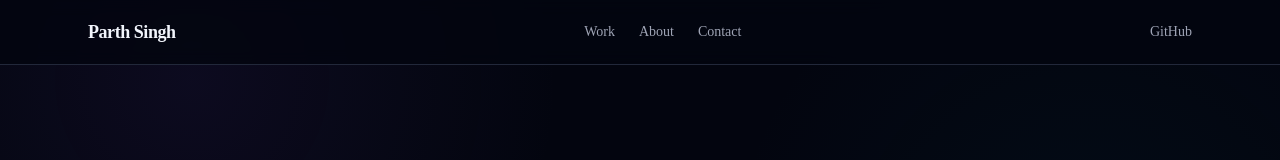
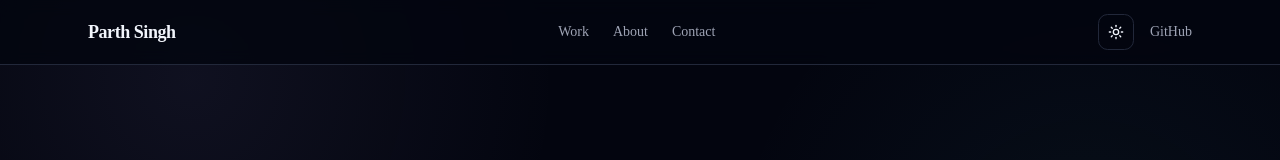
Before and after one commit to parthsingh23/portfolio, a Next.js app: page / in a window 1280 px wide. Shown: the top 160 px of the page. Built offline with nearby package versions, Linux system fonts and the light colour scheme.

Commit message:
feat: add light and dark theme toggle

```diff
--- a/app/globals.css
+++ b/app/globals.css
@@ -49,6 +49,52 @@
 }
 
 :root {
+  --background: oklch(0.98 0.008 270);
+  --foreground: oklch(0.2 0.025 270);
+
+  --card: oklch(1 0 0);
+  --card-foreground: oklch(0.2 0.025 270);
+
+  --popover: oklch(1 0 0);
+  --popover-foreground: oklch(0.2 0.025 270);
+
+  --primary: oklch(0.55 0.2 290);
+  --primary-foreground: oklch(0.99 0.005 270);
+
+  --secondary: oklch(0.94 0.025 270);
+  --secondary-foreground: oklch(0.25 0.025 270);
+
+  --muted: oklch(0.94 0.02 270);
+  --muted-foreground: oklch(0.48 0.025 270);
+
+  --accent: oklch(0.94 0.035 230);
+  --accent-foreground: oklch(0.25 0.03 270);
+
+  --destructive: oklch(0.58 0.2 25);
+
+  --border: oklch(0.88 0.02 270);
+  --input: oklch(0.88 0.02 270);
+  --ring: oklch(0.55 0.2 290);
+
+  --chart-1: oklch(0.55 0.2 290);
+  --chart-2: oklch(0.58 0.15 220);
+  --chart-3: oklch(0.55 0.16 170);
+  --chart-4: oklch(0.6 0.16 330);
+  --chart-5: oklch(0.6 0.15 80);
+
+  --radius: 0.75rem;
+
+  --sidebar: oklch(0.97 0.01 270);
+  --sidebar-foreground: oklch(0.2 0.025 270);
+  --sidebar-primary: oklch(0.55 0.2 290);
+  --sidebar-primary-foreground: oklch(0.99 0.005 270);
+  --sidebar-accent: oklch(0.94 0.025 270);
+  --sidebar-accent-foreground: oklch(0.25 0.025 270);
+  --sidebar-border: oklch(0.88 0.02 270);
+  --sidebar-ring: oklch(0.55 0.2 290);
+}
+
+.dark {
   --background: oklch(0.12 0.025 270);
   --foreground: oklch(0.97 0.01 270);
 
@@ -108,12 +154,12 @@
     background-image:
       radial-gradient(
         circle at 15% 10%,
-        oklch(0.35 0.12 290 / 0.16),
+        oklch(0.7 0.12 290 / 0.08),
         transparent 28%
       ),
       radial-gradient(
         circle at 85% 35%,
-        oklch(0.35 0.1 220 / 0.1),
+        oklch(0.7 0.1 220 / 0.06),
         transparent 30%
       );
     background-attachment: fixed;
--- a/app/layout.tsx
+++ b/app/layout.tsx
@@ -1,6 +1,8 @@
 import type { Metadata } from "next";
 import { Geist, Geist_Mono } from "next/font/google";
 import "./globals.css";
+
+import { ThemeProvider } from "@/components/theme-provider";
 
 const geistSans = Geist({
   variable: "--font-geist-sans",
@@ -28,9 +30,19 @@ export default function RootLayout({ children }: LayoutProps<"/">) {
   return (
     <html
       lang="en"
+      suppressHydrationWarning
       className={`${geistSans.variable} ${geistMono.variable} h-full antialiased`}
     >
-      <body className="min-h-full flex flex-col">{children}</body>
+      <body className="min-h-full flex flex-col">
+        <ThemeProvider
+          attribute="class"
+          defaultTheme="dark"
+          enableSystem={false}
+          disableTransitionOnChange
+        >
+          {children}
+        </ThemeProvider>
+      </body>
     </html>
   );
 }
--- a/components/layout/navbar.tsx
+++ b/components/layout/navbar.tsx
@@ -3,6 +3,7 @@
 import Link from "next/link";
 import { Menu } from "lucide-react";
 import { Sheet, SheetContent, SheetTrigger } from "@/components/ui/sheet";
+import { ThemeToggle } from "@/components/layout/theme-toggle";
 
 const navigation = [
   { label: "Work", href: "#work" },
@@ -34,7 +35,10 @@ export function Navbar() {
           ))}
         </nav>
 
-        {/* Desktop GitHub */}
+        {/* Desktop actions */}
+        <div className="hidden items-center gap-4 md:flex">
+          <ThemeToggle />
+
           <Link
             href="https://github.com/parthsingh23"
             target="_blank"
@@ -43,9 +47,12 @@ export function Navbar() {
           >
             GitHub
           </Link>
+        </div>
 
-        {/* Mobile navigation */}
-        <div className="md:hidden">
+        {/* Mobile actions */}
+        <div className="flex items-center gap-2 md:hidden">
+          <ThemeToggle />
+
           <Sheet>
             <SheetTrigger
               aria-label="Open navigation menu"
--- /dev/null
+++ b/components/layout/theme-toggle.tsx
@@ -0,0 +1,38 @@
+"use client";
+
+import { Moon, Sun } from "lucide-react";
+import { useTheme } from "next-themes";
+import { useSyncExternalStore } from "react";
+
+export function ThemeToggle() {
+  const { theme, setTheme } = useTheme();
+
+  const mounted = useSyncExternalStore(
+    () => () => {},
+    () => true,
+    () => false,
+  );
+
+  if (!mounted) {
+    return (
+      <button
+        type="button"
+        aria-label="Toggle theme"
+        className="inline-flex size-9 items-center justify-center rounded-md border border-border"
+      />
+    );
+  }
+
+  const isDark = theme === "dark";
+
+  return (
+    <button
+      type="button"
+      onClick={() => setTheme(isDark ? "light" : "dark")}
+      aria-label={isDark ? "Switch to light mode" : "Switch to dark mode"}
+      className="inline-flex size-9 items-center justify-center rounded-md border border-border transition-colors hover:bg-muted focus-visible:outline-none focus-visible:ring-2 focus-visible:ring-ring focus-visible:ring-offset-2"
+    >
+      {isDark ? <Sun className="size-4" /> : <Moon className="size-4" />}
+    </button>
+  );
+}
--- /dev/null
+++ b/components/theme-provider.tsx
@@ -0,0 +1,11 @@
+"use client";
+
+import * as React from "react";
+import { ThemeProvider as NextThemesProvider } from "next-themes";
+
+export function ThemeProvider({
+  children,
+  ...props
+}: React.ComponentProps<typeof NextThemesProvider>) {
+  return <NextThemesProvider {...props}>{children}</NextThemesProvider>;
+}
--- a/package.json
+++ b/package.json
@@ -14,6 +14,7 @@
     "cn": "^0.4.0",
     "lucide-react": "^1.51.0",
     "next": "16.3.8",
+    "next-themes": "^0.4.6",
     "react": "19.2.8",
     "react-dom": "19.2.8",
     "shadcn": "^4.21.1",
```
Also changed, not shown: 2 other files (tests, documents, lock files or other folders). Lines whose indentation alone changed are shown as unchanged.
